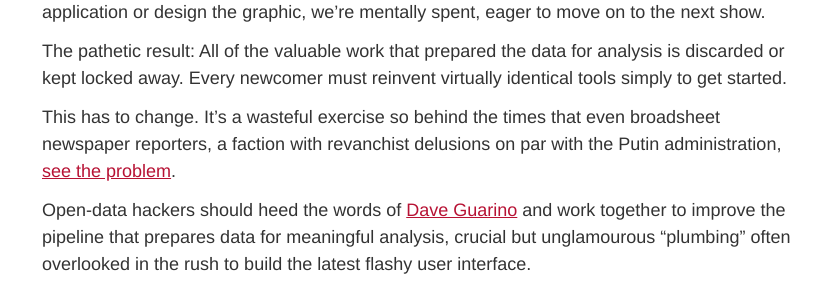
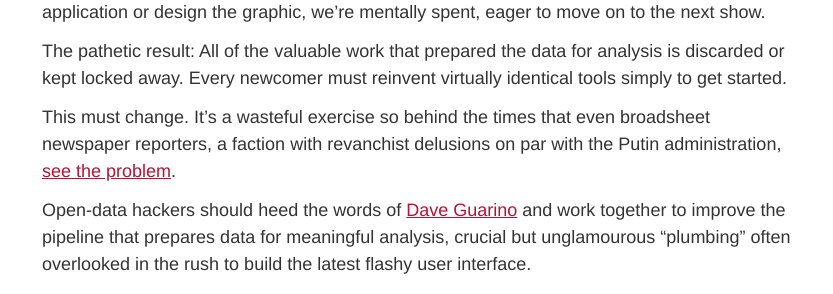
Before and after one commit to palewire/californiacivicdata.org, a Jekyll site: the page built from _posts/2015-01-01-pluggable-data.markdown, in a window 1280 px wide and 900 px high. Shown: the part 448-742 px from the top of the window, without its empty margins (223-1056 px from the left). Built offline with Jekyll 4.4.1, drawn with Linux system fonts in a browser that asks for light colours.

Commit message:
Updated 2015-01-01-pluggable-data.markdown

```diff
--- a/_posts/2015-01-01-pluggable-data.markdown
+++ b/_posts/2015-01-01-pluggable-data.markdown
@@ -12,7 +12,7 @@ Next comes the tedious downloading, extracting, transforming, cleaning and explo
 
 The pathetic result: All of the valuable work that prepared the data for analysis is discarded or kept locked away. Every newcomer must reinvent virtually identical tools simply to get started.
 
-This has to change. It’s a wasteful exercise so behind the times that even broadsheet newspaper reporters, a faction with revanchist delusions on par with the Putin administration, [see the problem](http://www.nytimes.com/2014/08/18/technology/for-big-data-scientists-hurdle-to-insights-is-janitor-work.html?_r=0).
+This must change. It’s a wasteful exercise so behind the times that even broadsheet newspaper reporters, a faction with revanchist delusions on par with the Putin administration, [see the problem](http://www.nytimes.com/2014/08/18/technology/for-big-data-scientists-hurdle-to-insights-is-janitor-work.html?_r=0).
 
 Open-data hackers should heed the words of [Dave Guarino](http://daguar.github.io/2014/03/17/etl-for-america/) and work together to improve the pipeline that prepares data for meaningful analysis, crucial but unglamourous "plumbing" often overlooked in the rush to build the latest flashy user interface.
 
```
